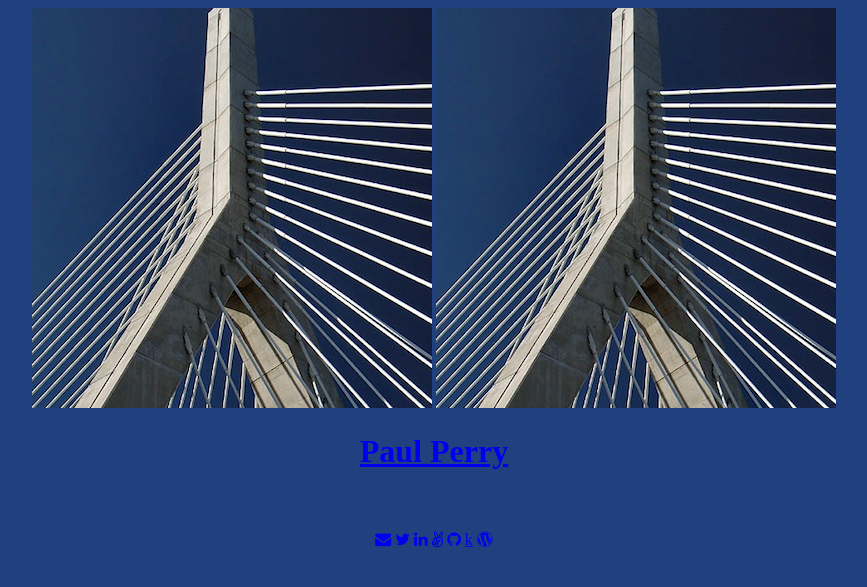
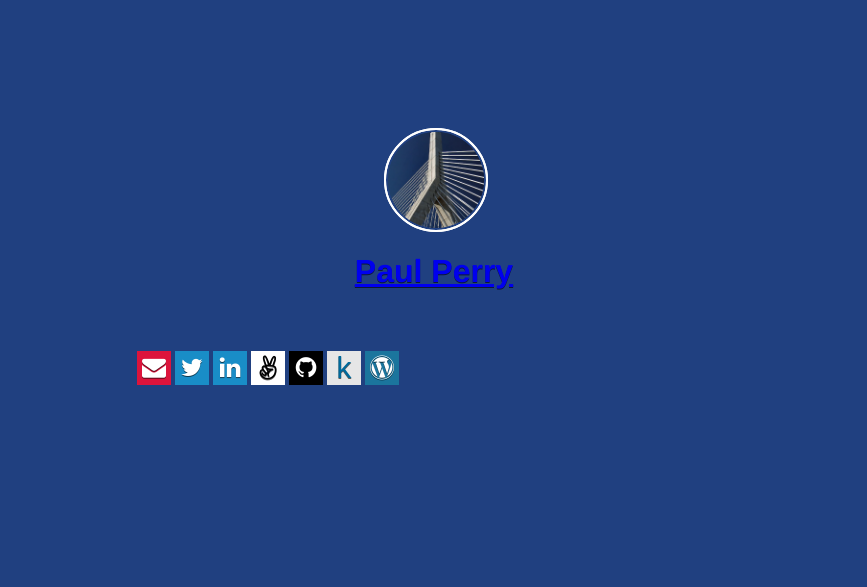
Before and after one commit to paulperry/paulperry.github.io, a Jekyll site: the page built from index.html, in a window 1280 px wide. Shown: the top 587 px of the page, without its empty margins (206-1073 px from the left). Built offline with Jekyll 4.4.1, drawn with Linux system fonts in a browser that asks for light colours; nearby versions of some CDN libraries.

Commit message:
moved css

```diff
--- a/_layouts/default.html
+++ b/_layouts/default.html
@@ -8,7 +8,7 @@
 
 <title>{% if page.title %} {{ page.title }} - {% endif %} paul perry</title>
 <link rel="stylesheet" href="http://netdna.bootstrapcdn.com/font-awesome/4.3.0/css/font-awesome.min.css">
-<link rel="stylesheet" href="main.css">
+<link rel="stylesheet" href="/css/main.css">
 </head>
 <body bgcolor="#204080">
 <center>
```
